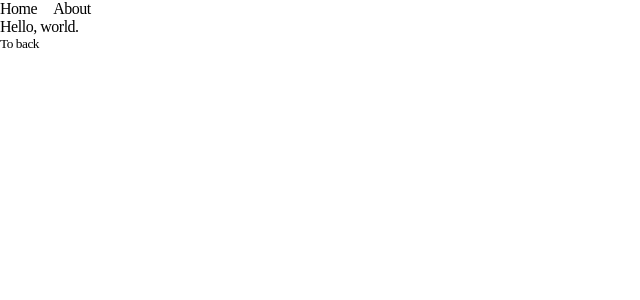
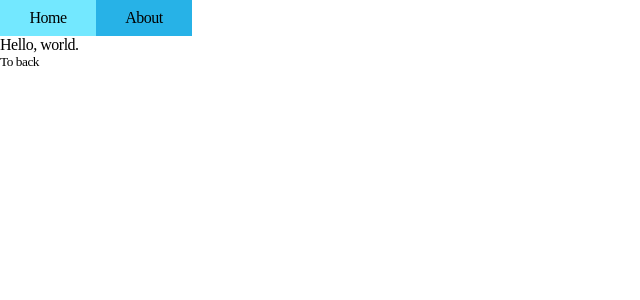
Before and after one commit to 365kim/react-boilerplate-without-cra, a React app: page / in a window 1280 px wide. Shown: the top 300 px of the page, without its empty margins (0-640 px from the left). Built offline with nearby package versions, Linux system fonts and the light colour scheme.

Commit message:
feat: Button 구현

```diff
--- a/src/App.js
+++ b/src/App.js
@@ -2,6 +2,7 @@ import React, { lazy, Suspense } from 'react';
 import { BrowserRouter as Router, Link, Route, Routes } from 'react-router-dom';
 
 import HomePage from './pages/HomePage';
+import { Button } from './styled-system';
 
 const AboutPage = lazy(() => import(/* webpackChunkName: "AboutPage" */ './pages/AboutPage'));
 
@@ -10,10 +11,12 @@ const App = () => {
     <Router>
       <Suspense fallback={''}>
         <div>
-          <Link to="" style={{ marginRight: 16 }}>
-            Home
-          </Link>
-          <Link to="about">About</Link>
+          <Button>
+            <Link to="">Home</Link>
+          </Button>
+          <Button>
+            <Link to="about">About</Link>
+          </Button>
         </div>
         <Routes>
           <Route path={'/'} element={<HomePage />} />
--- /dev/null
+++ b/src/styled-system/components/atoms/Button/index.js
@@ -0,0 +1,89 @@
+import React from 'react';
+import styled, { css } from 'styled-components';
+
+import COLOR from '../../../styles/color';
+
+const colors = {
+  primary: css`
+    background-color: ${COLOR.PRIMARY};
+    &:active {
+      background-color: ${COLOR.PRIMARY_DARK};
+    }
+    &:hover {
+      background-color: ${COLOR.PRIMARY_LIGHT};
+    }
+  `,
+  secondary: css`
+    background-color: ${COLOR.SECONDARY};
+    &:active {
+      background-color: ${COLOR.SECONDARY_DARK};
+    }
+    &:hover {
+      background-color: ${COLOR.SECONDARY_LIGHT};
+    }
+  `,
+  tertiary: css`
+    background-color: ${COLOR.TERTIARY};
+  `,
+};
+
+const sizes = {
+  xs: css`
+    padding: 1px 5px;
+    font-size: 12px;
+    line-height: 1.5;
+  `,
+  sm: css`
+    padding: 5px 10px;
+    font-size: 12px;
+    line-height: 1.5;
+  `,
+  md: css`
+    padding: 6px 14px;
+    font-size: 16px;
+    line-height: 1.5;
+  `,
+  lg: css`
+    padding: 10px 16px;
+    font-size: 18px;
+    line-height: 1.5;
+  `,
+};
+
+const shapes = {
+  default: css`
+    width: 6rem;
+  `,
+  square: css`
+    width: 10rem;
+  `,
+  pill: css`
+    border-radius: 2.5rem;
+  `,
+  circle: css`
+    border-radius: 50%;
+  `,
+};
+
+const states = {
+  disabled: css``,
+};
+
+const StyledButton = styled.button`
+  ${(props) => colors[props.color]}
+  ${(props) => sizes[props.size]}
+  ${(props) => shapes[props.shape]}
+  ${(props) => props.disabled && states.disabled}
+`;
+
+const Button = (props) => {
+  return <StyledButton {...props}></StyledButton>;
+};
+
+Button.defaultProps = {
+  color: 'primary',
+  size: 'md',
+  shape: 'default',
+};
+
+export default Button;
--- /dev/null
+++ b/src/styled-system/index.js
@@ -0,0 +1,3 @@
+import Button from './components/atoms/Button';
+
+export { Button };
--- /dev/null
+++ b/src/styled-system/styles/color.js
@@ -0,0 +1,18 @@
+const COLOR = {
+  PRIMARY: '#27b2e7',
+  PRIMARY_LIGHT: '#73e8ff',
+  PRIMARY_DARK: '#0086c3',
+  ON_PRIMARY: '#000',
+
+  SECONDARY: '#2fe094',
+  SECONDARY_LIGHT: '#66ffa6',
+  SECONDARY_DARK: '#2bbd7e',
+  ON_SECONDARY: '#000',
+
+  TERTIARY: '#000',
+
+  PARAGRAPH: '#000',
+  BORDER: '#ddd',
+};
+
+export default COLOR;
```
